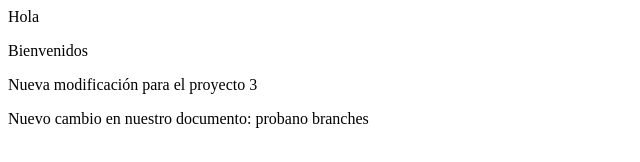
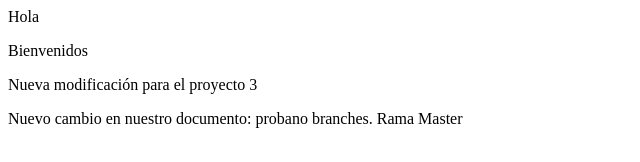
Before and after one commit to marianogallego/edifp, a plain HTML site: page index.html in a window 1280 px wide. Shown: the whole page, without its empty margins (0-640 px from the left). Drawn offline with Linux system fonts and the light colour scheme.

Commit message:
Creando párrafo1 desde máster

```diff
--- a/index.html
+++ b/index.html
@@ -11,7 +11,7 @@
     <p>Bienvenidos</p>
     <p>Nueva modificación para el proyecto 3</p>
 
-    <p>Nuevo cambio en nuestro documento: probano branches</p>
+    <p>Nuevo cambio en nuestro documento: probano branches. Rama Master</p>
 
     </body>
 </html>
```
